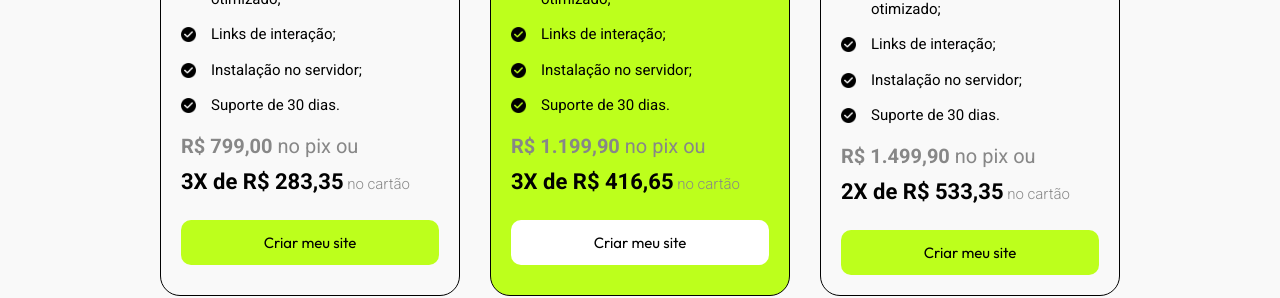
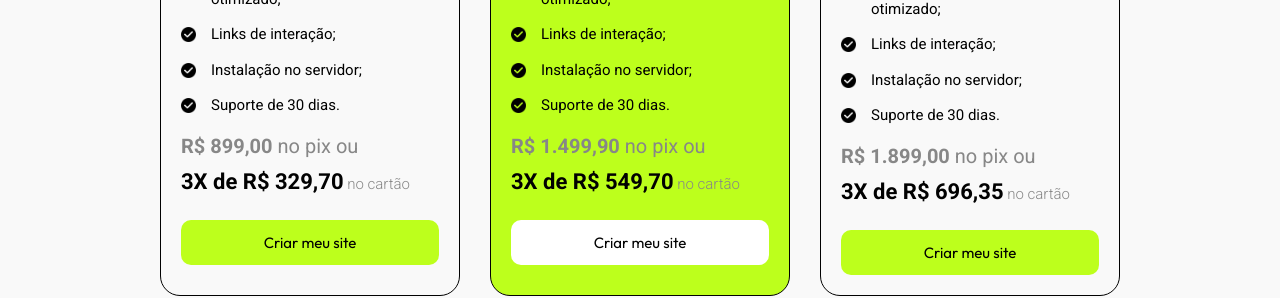
Before and after one commit to rodrigo7584/waboo-campanha, a Next.js app: page / in a window 1280 px wide. Shown: the part 3340-3638 px from the top of the page. Built offline with nearby package versions, Linux system fonts and the light colour scheme; no server answers.

Commit message:
update price and whatsap link

```diff
--- a/app/page.tsx
+++ b/app/page.tsx
@@ -173,9 +173,9 @@ export default function Home() {
                   <li>Instalação no servidor;</li>
                   <li>Suporte de 30 dias.</li>
                 </ul>
-                <p className="payment-plan"><span>R$ 799,00 </span> no pix ou</p>
-                <p className="card-payment-plan">3X de R$ 283,35<span> no cartão</span></p>
-                <Link onClick={handleClick} href="https://api.whatsapp.com/send?phone=5511942042774" target="_blank" className='btn-green' id='btn-criar-meu-site-plano-basic'>Criar meu site</Link>
+                <p className="payment-plan"><span>R$ 899,00 </span> no pix ou</p>
+                <p className="card-payment-plan">3X de R$ 329,70<span> no cartão</span></p>
+                <Link onClick={handleClick} href="https://api.whatsapp.com/send?phone=88998414763" target="_blank" className='btn-green' id='btn-criar-meu-site-plano-basic'>Criar meu site</Link>
               </div>
               <div className="plan plan-spotlight">
                 <h4 className="title-plan">Business</h4>
@@ -191,9 +191,9 @@ export default function Home() {
                   <li>Instalação no servidor;</li>
                   <li>Suporte de 30 dias.</li>
                 </ul>
-                <p className="payment-plan"><span>R$ 1.199,90 </span> no pix ou</p>
-                <p className="card-payment-plan">3X de R$ 416,65<span> no cartão</span></p>
-                <Link onClick={handleClick}  href="https://api.whatsapp.com/send?phone=5511942042774" target='_blank' className='btn-green'id='btn-criar-meu-site-plano-business'>Criar meu site</Link>
+                <p className="payment-plan"><span>R$ 1.499,90 </span> no pix ou</p>
+                <p className="card-payment-plan">3X de R$ 549,70<span> no cartão</span></p>
+                <Link onClick={handleClick}  href="https://api.whatsapp.com/send?phone=88998414763" target='_blank' className='btn-green'id='btn-criar-meu-site-plano-business'>Criar meu site</Link>
               </div>
               <div className="plan">
                 <h4 className="title-plan">Enterprise</h4>
@@ -210,9 +210,9 @@ export default function Home() {
                   <li>Instalação no servidor;</li>
                   <li>Suporte de 30 dias.</li>
                 </ul>
-                <p className="payment-plan"><span>R$ 1.499,90 </span> no pix ou</p>
-                <p className="card-payment-plan">2X de R$ 533,35<span> no cartão</span></p>
-                <Link onClick={handleClick} href="https://api.whatsapp.com/send?phone=5511942042774" target='_blank' className='btn-green' id='btn-criar-meu-site-plano-enterprise'>Criar meu site</Link>
+                <p className="payment-plan"><span>R$ 1.899,00 </span> no pix ou</p>
+                <p className="card-payment-plan">3X de R$ 696,35<span> no cartão</span></p>
+                <Link onClick={handleClick} href="https://api.whatsapp.com/send?phone=88998414763" target='_blank' className='btn-green' id='btn-criar-meu-site-plano-enterprise'>Criar meu site</Link>
               </div>
             </div>
           </div>
@@ -224,7 +224,7 @@ export default function Home() {
             <div className="col-right">
               <h2 className='title-risk'>Site Personalizado</h2>
               <p>Caso nenhum dos pacotes acima atenda completamente às suas necessidades, disponibilizamos uma equipe de especialistas em desenvolvimento web pronta para compreender as especificações do seu projeto. Entre em contato conosco, e nossa equipe agendará um dia e horário mais adequados para discutirmos detalhadamente as suas ideias e expectativas.</p>
-              <Link onClick={handleClick} href="https://api.whatsapp.com/send?phone=5511942042774" target='_blank' className='btn-green' id='btn-entrar-em-contato'>Entrar em contato</Link>
+              <Link onClick={handleClick} href="https://api.whatsapp.com/send?phone=88998414763" target='_blank' className='btn-green' id='btn-entrar-em-contato'>Entrar em contato</Link>
             </div>
             <div className="col-left">
               {/* <Image className="img-graphic-1" src={"/graphic.png"} width={281} height={208} quality={100} alt="" />
--- a/components/Footer.tsx
+++ b/components/Footer.tsx
@@ -15,7 +15,7 @@ const Footer = () => {
             <Link href="mailto:contato@waboo.com.br" className="link-green">
               contato@waboo.com.br
             </Link>
-            <Link href="https://api.whatsapp.com/send?phone=5511942042774" target='_blank' className="celnumber">
+            <Link href="https://api.whatsapp.com/send?phone=88998414763" target='_blank' className="celnumber">
               (11) 9.4204-2774
             </Link>
             <div className="social-buttons">
@@ -29,7 +29,7 @@ const Footer = () => {
               />
               <SocialButton
                 icon="/icon-whatsapp.png"
-                link="https://api.whatsapp.com/send?phone=5511942042774"
+                link="https://api.whatsapp.com/send?phone=88998414763"
               />
               <SocialButton icon="/icon-behance.png" link="https://www.behance.net/waboocreative" />
             </div>
--- a/components/Header.js
+++ b/components/Header.js
@@ -81,9 +81,7 @@ const Header = () => {
             </Link>
             <nav className={isMenuOpen ? 'active' : ''}>
               <button
-                className={
-                  isMenuOpen ? 'btn-mobile-menu active' : 'btn-mobile-menu'
-                }
+                className={isMenuOpen ? 'btn-mobile-menu active' : 'btn-mobile-menu'}
                 aria-label="menu"
               >
                 <div></div>
@@ -166,7 +164,7 @@ const Header = () => {
                 <li>
                   <Link
                     onClick={handleClick}
-                    href="https://api.whatsapp.com/send?phone=5511942042774"
+                    href="https://api.whatsapp.com/send?phone=88998414763"
                     className="btn-green"
                     id="btn-whatsapp-header"
                     target="_blank"
```
